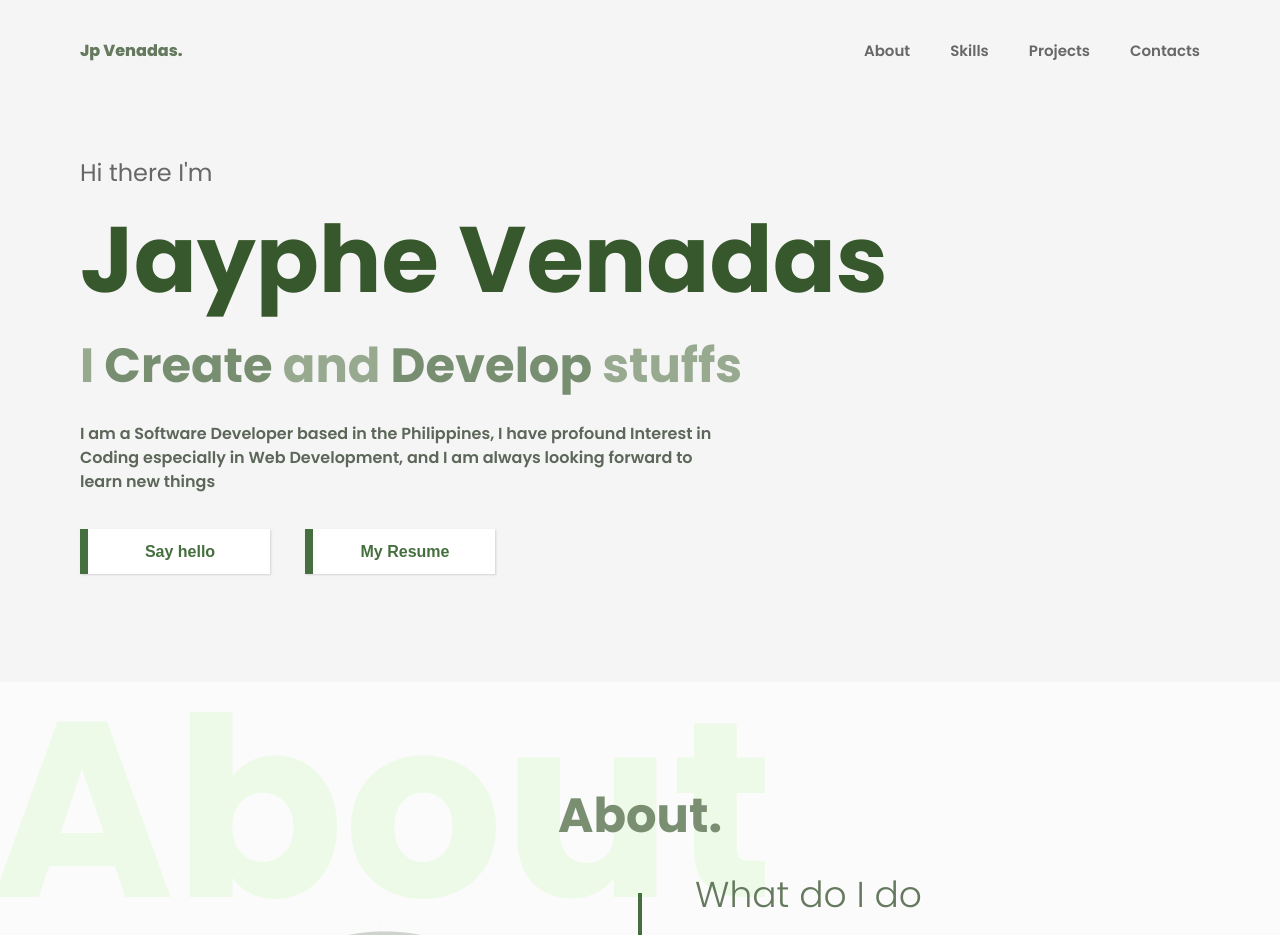
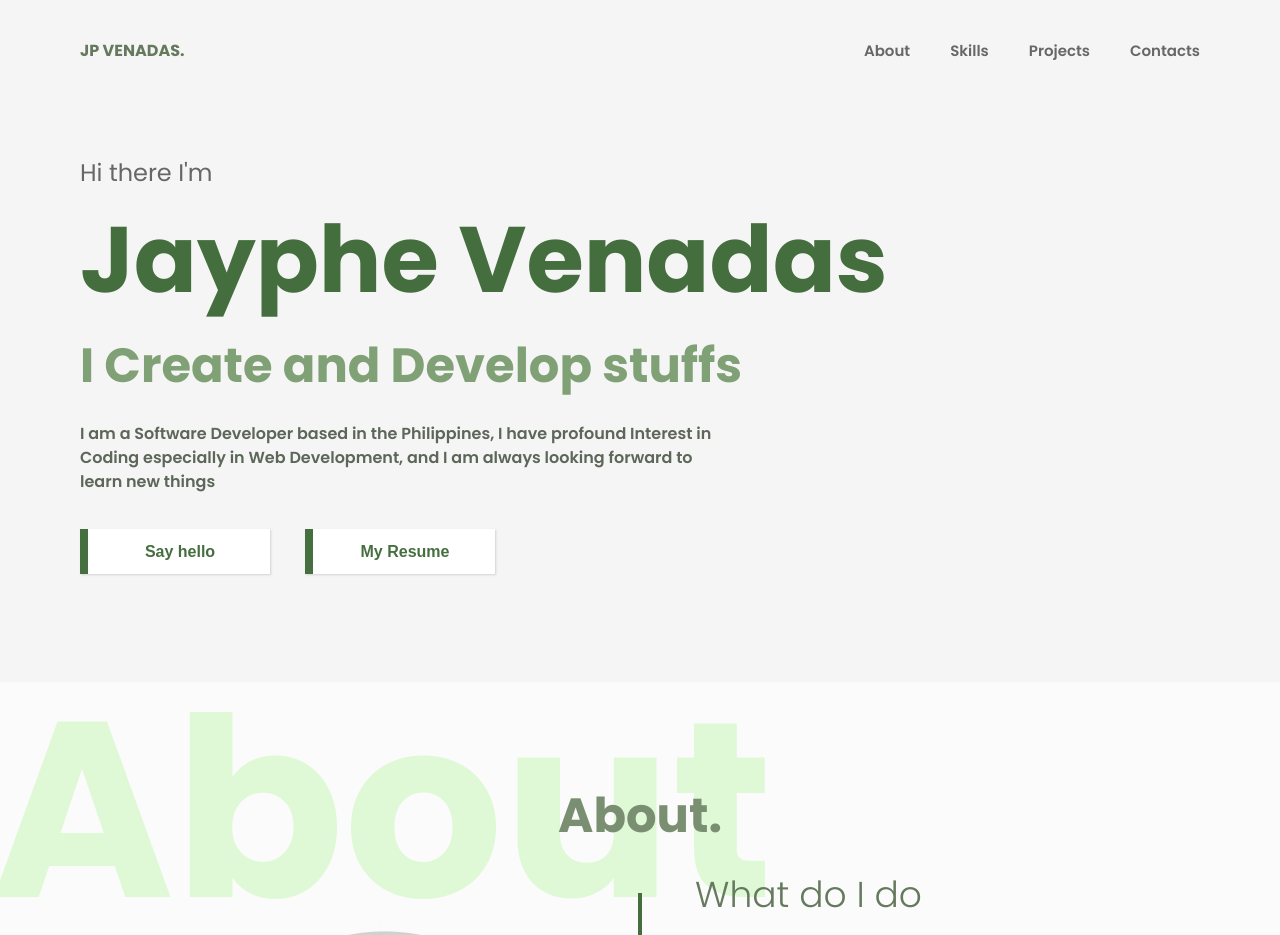
Before and after one commit to JPvenadas/Web-Portfolio, a React (Create React App) app: page / in a window 1280 px wide. Shown: the top 935 px of the page. Built offline with nearby package versions, Linux system fonts and the light colour scheme.

Commit message:
link some of the buttonsns to the contact section

```diff
--- a/public/index.html
+++ b/public/index.html
@@ -12,7 +12,9 @@
     <link rel="apple-touch-icon" href="%PUBLIC_URL%/logo192.png" />
     <link rel="preconnect" href="https://fonts.googleapis.com">
     <link rel="preconnect" href="https://fonts.gstatic.com" crossorigin>
-    <link href="https://fonts.googleapis.com/css2?family=Poppins:ital,wght@0,300;0,400;0,500;0,600;0,700;0,800;1,300;1,400;1,500;1,600&display=swap" rel="stylesheet">
+    <link rel="preconnect" href="https://fonts.googleapis.com">
+    <link rel="preconnect" href="https://fonts.gstatic.com" crossorigin>
+    <link href="https://fonts.googleapis.com/css2?family=Cabin&family=Poppins:ital,wght@0,300;0,400;0,500;0,600;0,700;1,300;1,400;1,500;1,600&display=swap" rel="stylesheet">
     <link rel="manifest" href="%PUBLIC_URL%/manifest.json" />
     <title>Jp Venadas</title>
   </head>
--- a/src/components/objects/ContactLinks.jsx
+++ b/src/components/objects/ContactLinks.jsx
@@ -10,7 +10,7 @@ const ContactLinks = () => {
     <SocialContainer>
         <SocialLink target="_blank" rel="noreferrer" href='https://github.com/JPvenadas' background={github}></SocialLink>
         <SocialLink target="_blank" rel="noreferrer" href='https://www.facebook.com/jp.venadas.334' background={facebook}></SocialLink>
-        <SocialLink target="_blank" rel="noreferrer" href='www.linkedin.com/in/Jp-Venadas' background={linkedin}></SocialLink>
+        <SocialLink target="_blank" rel="noreferrer" href='https://linkedin.com/in/Jp-Venadas' background={linkedin}></SocialLink>
         <SocialLink target="_blank" rel="noreferrer" href='https://t.me/JpVenadas' background={telegram}></SocialLink>
     </SocialContainer>
   )
--- a/src/components/objects/ProjectGrid.jsx
+++ b/src/components/objects/ProjectGrid.jsx
@@ -5,6 +5,7 @@ import ProjectItem from "./ProjectItem"
 import web from './../../Images/Web.png'
 import github from './../../Images/Source.png'
 import download from './../../Images/Download.png'
+import play from './../../Images/Play.png'
 
 //project images
 import portfolio from './../../Images/Project1.png'
@@ -41,7 +42,7 @@ const ProjectGrid = () => {
           disabled: false
           },
 
-          {img: web,
+          {img: play,
           link: "https://slidespuzzle.netlify.app/",
           disabled: false
         }
--- a/src/components/objects/ProjectItem.jsx
+++ b/src/components/objects/ProjectItem.jsx
@@ -16,11 +16,11 @@ import { useState, useRef } from "react"
 import gsap from "gsap";
 
 const ProjectItem = ({bg, title, description, buttons, Stacks}) => {
-    const [hoverState, setHoverState] = useState(false);
+    const [projectHoverState, setProjectHoverState] = useState(false);
     let circularButton = useRef([])
 
     const buttonSpawn = (e) => {
-        if (!hoverState){
+        if (!projectHoverState){
             let tl = gsap.to(circularButton.current, {duration: .7,  delay: .5, ease: 'expo', y: 0, stagger: .2, overwrite: true})
             if(tl.isActive()){
                 e.preventDefault(); // this will also stop <a> tag links
@@ -31,8 +31,8 @@ const ProjectItem = ({bg, title, description, buttons, Stacks}) => {
     }
   return (
    <Project className="project"
-   onMouseEnter={(e)=>{setHoverState(true); buttonSpawn(e)}}
-   onMouseLeave={(e)=>{setHoverState(false); buttonSpawn(e)}}>
+   onMouseEnter={(e)=>{setProjectHoverState(true); buttonSpawn(e)}}
+   onMouseLeave={(e)=>{setProjectHoverState(false); buttonSpawn(e)}}>
           <Preview background={bg}>
               {buttons.map((button, i) => (
                  <a target="_blank" rel="noreferrer"  href={button.link}>
@@ -40,7 +40,7 @@ const ProjectItem = ({bg, title, description, buttons, Stacks}) => {
                       <ButtonIcon src={button.img}></ButtonIcon>
                   </CircularButton>
                  </a>))}
-                  <Shade opacity={hoverState ? 1 : 0}></Shade>
+                  <Shade opacity={projectHoverState ? 1 : 0}></Shade>
           </Preview>
 
           <DescriptionSection>
--- a/src/components/sections/Header.jsx
+++ b/src/components/sections/Header.jsx
@@ -18,17 +18,20 @@ const Header = () => {
         <Container>
             <Greetings className='greetings'>Hi there I'm</Greetings>
             <NameTitle className='name'>Jayphe Venadas</NameTitle>
-            <Hobby className='hobby'>I <Highlighted>Create</Highlighted> and <Highlighted>Develop</Highlighted> stuffs</Hobby>
+            <Hobby className='hobby'>I Create and Develop stuffs</Hobby>
             <Description className='description'>
             I am a Software Developer based in the Philippines, I have profound  Interest in Coding especially in Web  Development, and I am always looking forward to learn new things
             </Description>
             <ButtonContainer>
-            <Button color1="#456F3E" color2="#ffffff" letter="#456F3E"
-            opacity="0" translate='translateY(20px)' className='button'
-            onMouseEnter={()=>{SetButton1hover(true)}}
-            onMouseLeave={()=>{SetButton1hover(false)}}
-            >{button1hover? <ion-icon class="icon" color="white" letter="#456F3E"
-            name="hand-left"></ion-icon>: ''} Say hello</Button>
+            <a href="#contacts">
+              <Button color1="#456F3E" color2="#ffffff" letter="#456F3E"
+                opacity="0" translate='translateY(20px)' className='button'
+                onMouseEnter={() => { SetButton1hover(true) }}
+                onMouseLeave={() => { SetButton1hover(false) }}
+              >{button1hover ? <ion-icon class="icon" color="white" letter="#456F3E"
+                name="hand-left"></ion-icon> : ''} Say hello</Button>
+            </a>
+
             <Button color1="#456F3E" color2="#ffffff"
             letter="#456F3E" opacity="0" translate='translateY(20px)' className='button'
             onMouseEnter={()=>{SetButton2hover(true)}}
--- a/src/components/sections/Navbar.jsx
+++ b/src/components/sections/Navbar.jsx
@@ -38,7 +38,7 @@ const Navbar = () => {
     <MainContainer className="navbar">
       <Container>
             <LogoContainer>
-              <a href="#home"><Logo className="logo">Jp Venadas.</Logo></a>
+              <a href="#home"><Logo className="logo">JP VENADAS.</Logo></a>
             </LogoContainer>
             <NavLinksContainer background={navopen? "#97AA90": "#EEF0EB"} right={navopen? "0": "-400px" }>
               <Navlinks right={navopen? "0": "-200px" }>
--- a/src/styled-components/Animation.js
+++ b/src/styled-components/Animation.js
@@ -3,7 +3,7 @@ import styled from "styled-components";
 export const MainContainer = styled.div`
     width: 100vw;
     height: 100vh;
-    position: absolute;
+    position: fixed;
     top: 0;
     left: 0;
     background: #fefefe;
--- a/src/styled-components/Header.js
+++ b/src/styled-components/Header.js
@@ -36,7 +36,7 @@ export const Greetings = styled.p`
 export const NameTitle = styled.h1`
     font-weight: 700;
     font-size: 93px;
-    color: #37582C;
+    color: #456E3E;
     opacity: 0;
     transform: translateY(20px);
     @media (max-width: 900px) {
@@ -51,7 +51,7 @@ export const NameTitle = styled.h1`
 export const Hobby = styled.h3`
     font-weight: 700;
     font-size: 48px;
-    color: #97AA90;
+    color: #80A075;
     opacity: 0;
     transform: translateY(20px);
     @media (max-width: 900px) {
@@ -63,7 +63,7 @@ export const Hobby = styled.h3`
     }
 `
 export const Highlighted = styled.span`
-    color: #788E71;
+
 `
 export const Description = styled.h4`
     font-weight: 600;
--- a/src/styled-components/Projects.js
+++ b/src/styled-components/Projects.js
@@ -5,6 +5,7 @@ export const MainContainer = styled.div`
     justify-content: center;
     align-items: center;
     display: flex;
+    background: #fbfbfb;
 `
 export const Container = styled.div`
     width: 1200px;
@@ -45,7 +46,6 @@ export const Project = styled.div`
     flex-direction: column;
     opacity: 0;
     transform: translateY(50px);
-    box-shadow: 10px 10px 10px #efefef;
     @media (max-width: 600px) {
         width: 100%;
     }
@@ -82,7 +82,7 @@ export const CircularButton = styled.div`
     display: flex;
     justify-content: center;
     align-items: center;
-    transform: translateY(200px)
+    transform: translateY(200px);
 `
 export const ButtonIcon = styled.img`
     width: 30px;
--- a/src/styled-components/styled-objects.js
+++ b/src/styled-components/styled-objects.js
@@ -30,7 +30,7 @@ export const TransparentTitle = styled.h3`
     position: absolute;
     font-weight: 700;
     font-size: 250px;
-    color: rgba(117, 247, 72, 0.1);
+    color: rgba(117, 247, 72, 0.2);
     top: 100px;
     left: -50px;
     @media (max-width: 600px) {
```
Also changed, not shown: src/components/sections/About.jsx (+7 -5 lines), src/Images/Play.png (added).
